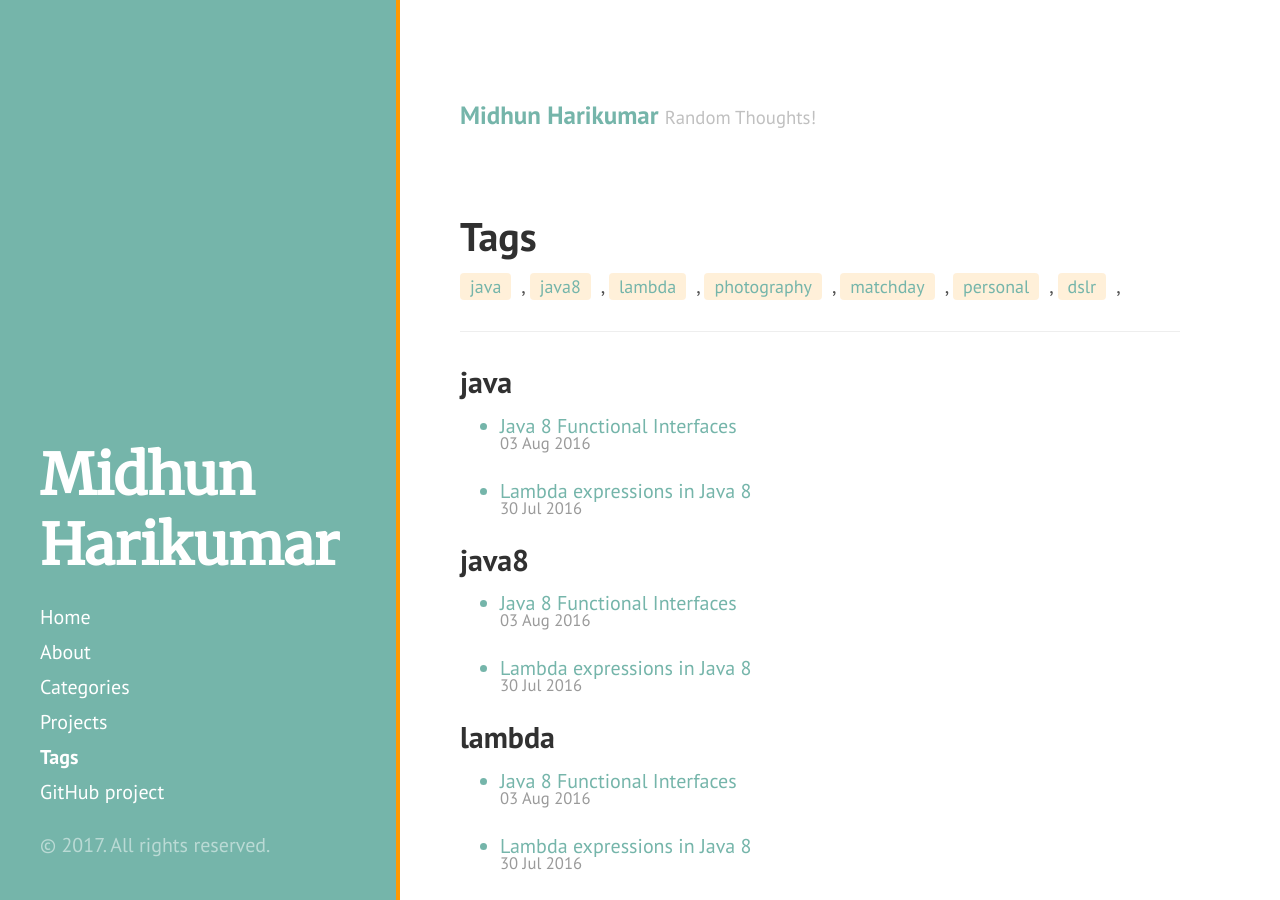
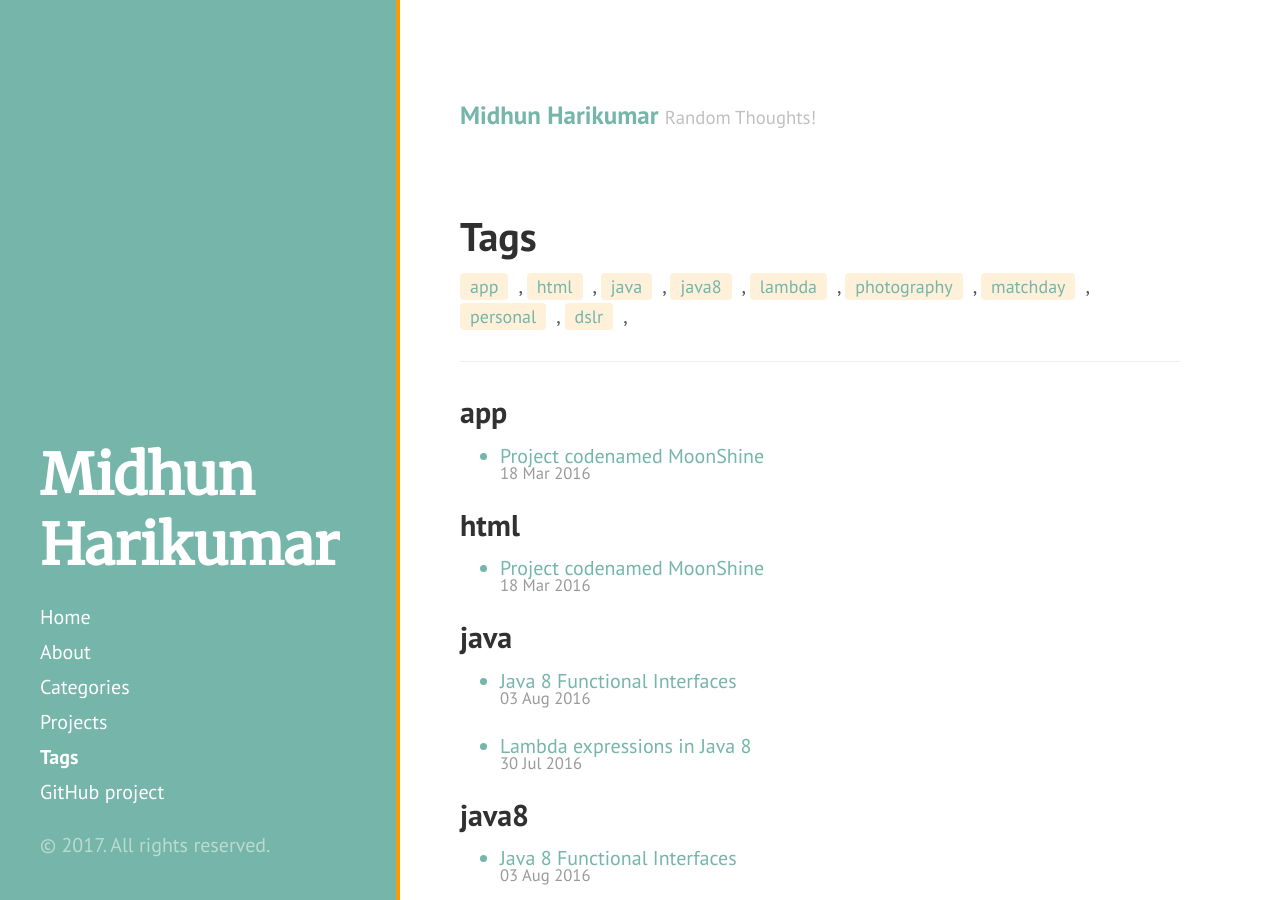
Before and after one commit to midhunhk/midhunhk.github.io, a Jekyll site: the page built from tags.html, in a window 1280 px wide and 900 px high. Built offline with Jekyll 4.4.1, drawn with Linux system fonts in a browser that asks for light colours.

Commit message:
added tags and category

```diff
--- a/_posts/2016-03-18-project-codenamed-moonshine.md
+++ b/_posts/2016-03-18-project-codenamed-moonshine.md
@@ -1,6 +1,8 @@
 ---
 layout: post
 title: Project codenamed MoonShine
+category: Project
+tags: [app, html]
 ---
 ![randomcontact](/public/images/moonshine_sample.png)
 
```
